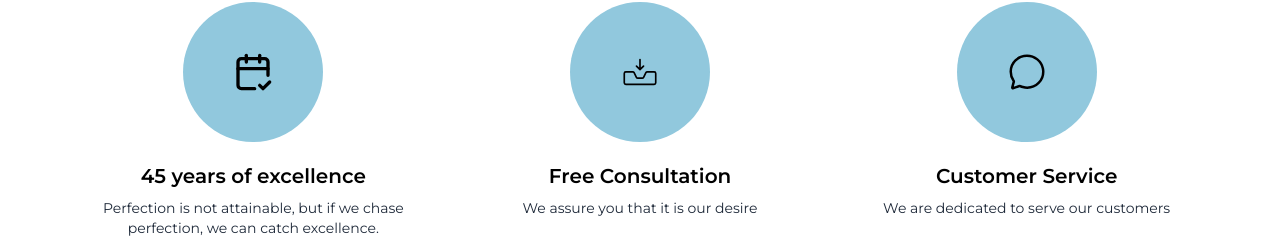
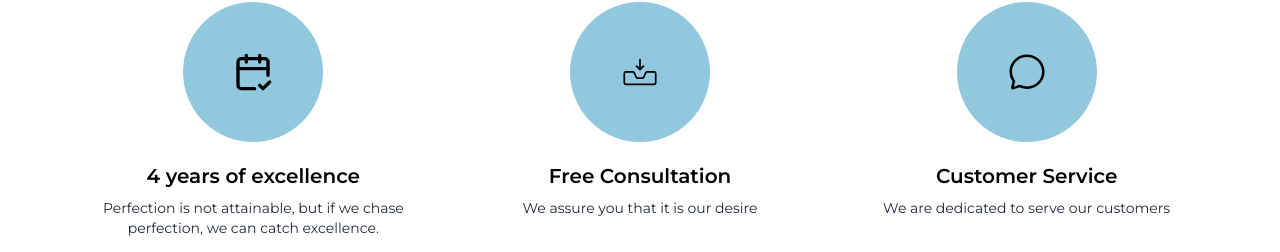
Before and after one commit to mohamedmufeed/armani-floorings, a Next.js app: page / in a window 1280 px wide. Shown: the part 2510-2762 px from the top of the page. Built offline with nearby package versions, Linux system fonts and the light colour scheme.

Commit message:
fix: fix in white choose us

```diff
--- a/src/components/Home/WhyChoose.tsx
+++ b/src/components/Home/WhyChoose.tsx
@@ -19,7 +19,7 @@ const montserrat = Montserrat({
 const whyChooseUsData = [
     {
         id: 1,
-        title: "45 years of excellence",
+        title: "4 years of excellence",
         description: "Perfection is not attainable, but if we chase perfection, we can catch excellence.",
         icon: <LuCalendarCheck2 size={40}  />,
     },
```
